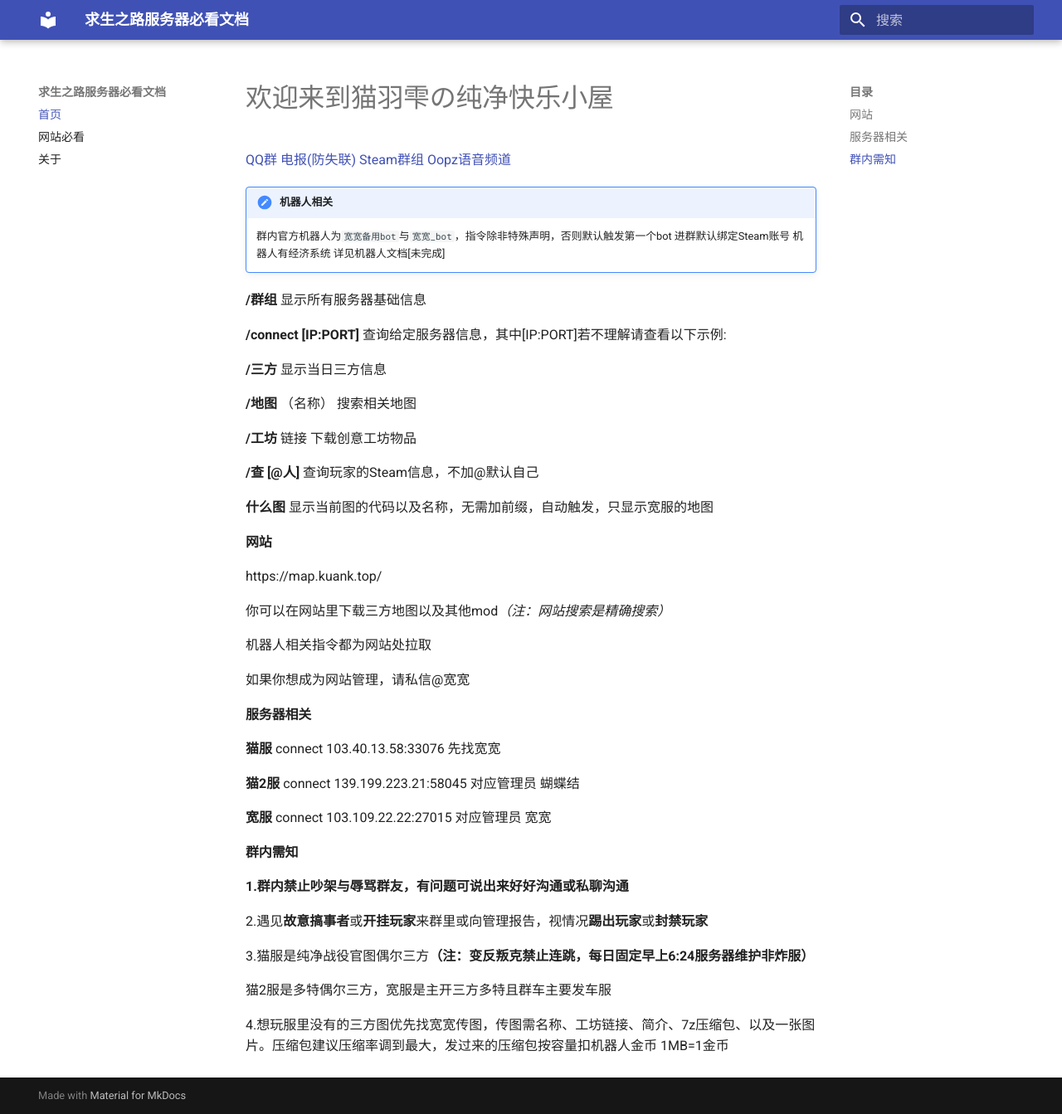
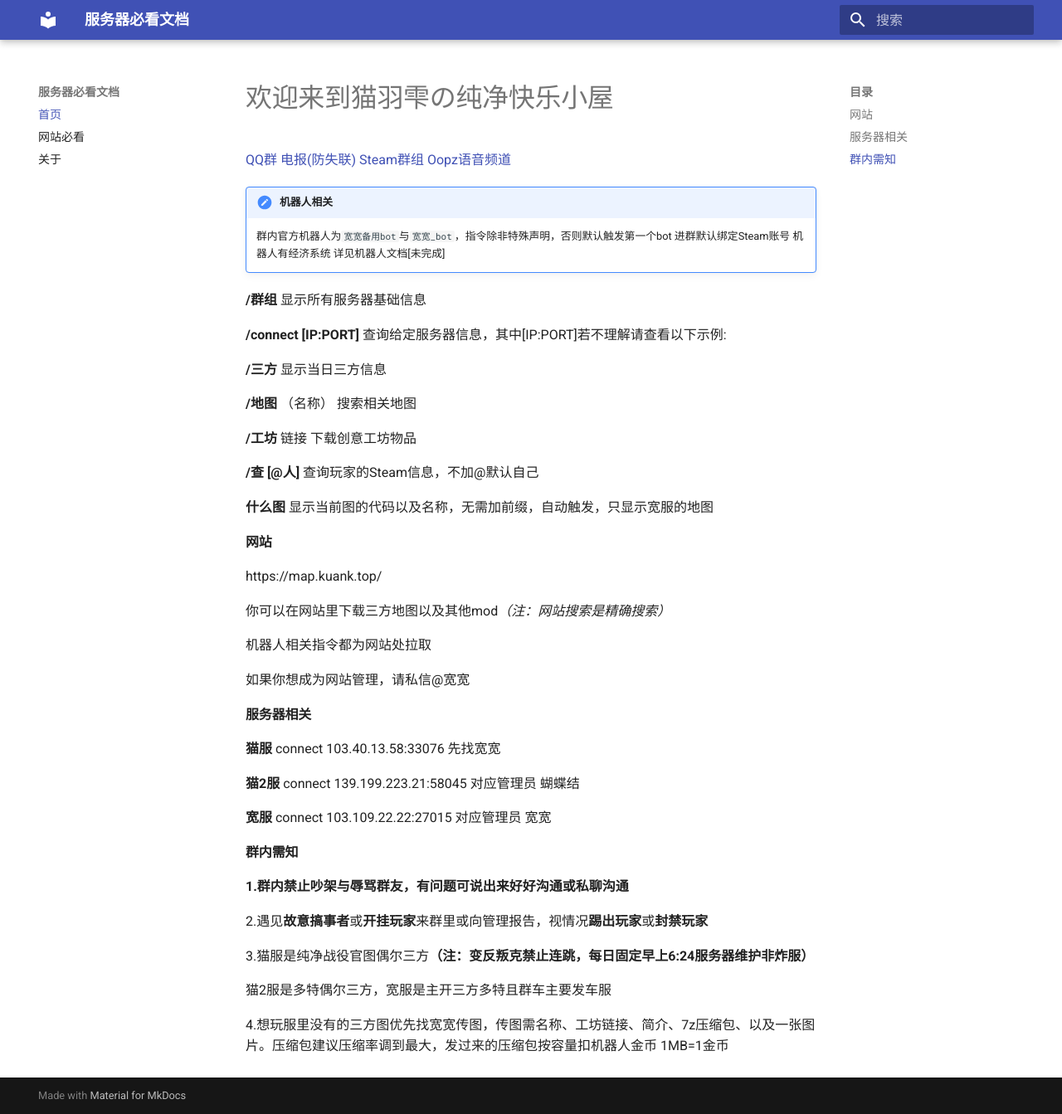
Before and after one commit to kuankqaq/kuank-docs, an MkDocs documentation site: the page built from docs/index.md, in a window 1280 px wide and 1343 px high. Shown: the whole window at 83% size. Built offline with MkDocs 1.6.1 and Material for MkDocs 9.7.7, drawn with Linux system fonts in a browser that asks for light colours.

Commit message:
Update site name in mkdocs configuration

```diff
--- a/mkdocs.yml
+++ b/mkdocs.yml
@@ -1,4 +1,4 @@
-site_name: 求生之路服务器必看文档
+site_name: 服务器必看文档
 theme:
   name: material
   language: zh
```
